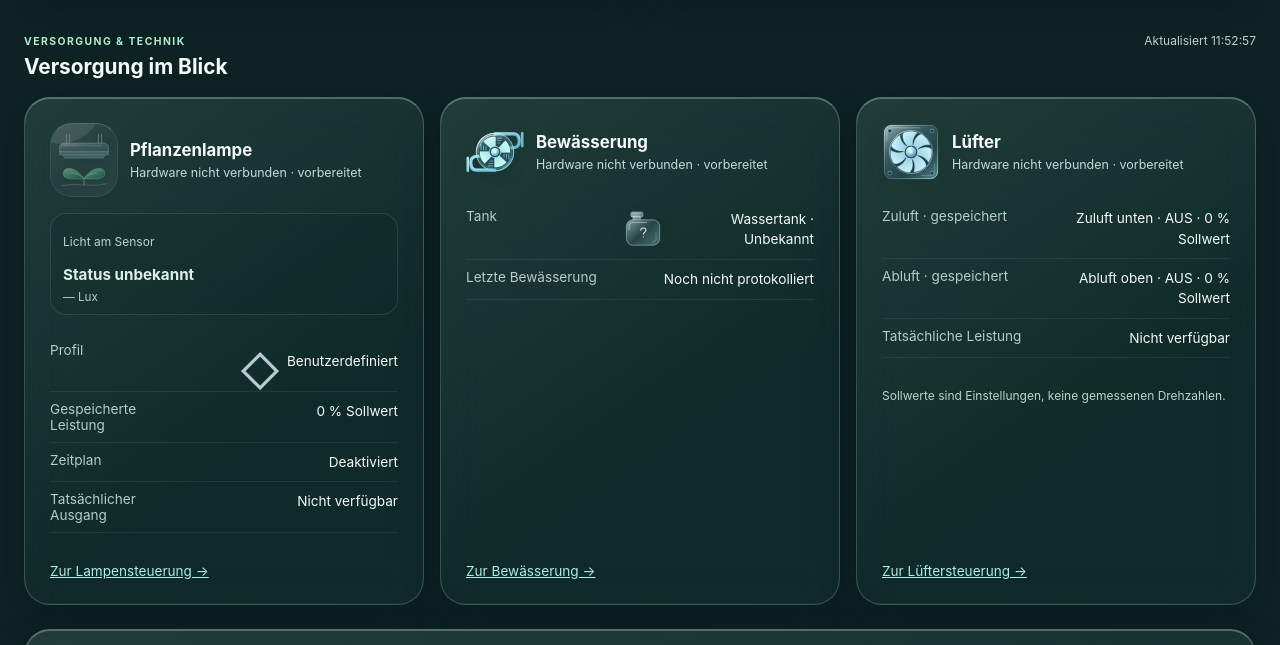
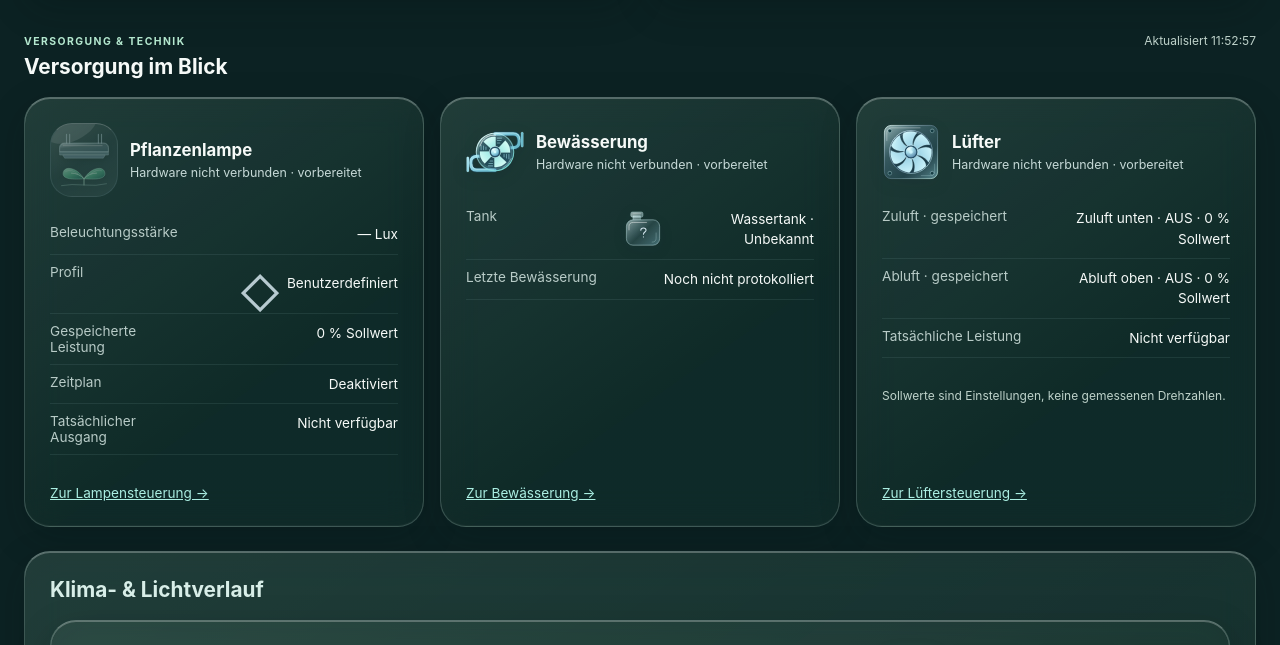
Before and after one commit to Deflection1/plant-monitor, a FastAPI app: page / in a window 1280 px wide. Shown: the part 946-1591 px from the top of the page. Run offline with FastAPI, Linux system fonts and the light colour scheme; data that the repository does not hold is empty.

Commit message:
Replace oversized light status box with standard lux value row

```diff
--- a/templates/index.html
+++ b/templates/index.html
@@ -96,8 +96,7 @@
 <path d="M28 69q12 0 20 9m20-9q-12 0-20 9v10" fill="none" stroke="#d1ffe4" stroke-opacity=".8" stroke-width="1.6" stroke-linecap="round"/>
 <path d="M12 89q16-3 36-1t36-2" fill="none" stroke="#aacfc4" stroke-opacity=".6" stroke-width="1.4" stroke-linecap="round"/>
 <path d="M19 66q9-4 19 4M59 70q10-8 17-5" fill="none" stroke="white" stroke-opacity=".45" stroke-width="1" stroke-linecap="round"/>
-</svg></span><div><h3 id="ovLampTitle">Pflanzenlampe</h3><p id="ovLampStatus" class="ov-equipment-status">Wird geladen …</p></div></header><div class="overview-lamp-live"><div><span class="camera-meta">Licht am Sensor</span><strong id="ovLampLiveState" role="status" aria-live="polite">Status unbekannt</strong><small id="ovLampLiveNote">Warte auf aktuellen Messwert</small></div></div>
-<dl><div><dt>Profil</dt><dd class="overview-profile-value"><span class="overview-profile-icon"><img id="ovLampProfileIcon" src="/static/profile-growth.svg?v=1" alt="" hidden><span id="ovLampFallback" aria-hidden="true">◇</span></span><span id="ovLampProfile">—</span></dd></div><div><dt>Gespeicherte Leistung</dt><dd id="ovLampPower">—</dd></div><div><dt>Zeitplan</dt><dd id="ovLampSchedule">—</dd></div><div><dt>Tatsächlicher Ausgang</dt><dd id="ovLampActual">—</dd></div></dl><a href="#steuerung" data-control-target="lampControlSection">Zur Lampensteuerung →</a>
+</svg></span><div><h3 id="ovLampTitle">Pflanzenlampe</h3><p id="ovLampStatus" class="ov-equipment-status">Wird geladen …</p></div></header><dl><div><dt>Beleuchtungsstärke</dt><dd id="ovLampLiveNote" aria-live="polite">— Lux</dd></div><div><dt>Profil</dt><dd class="overview-profile-value"><span class="overview-profile-icon"><img id="ovLampProfileIcon" src="/static/profile-growth.svg?v=1" alt="" hidden><span id="ovLampFallback" aria-hidden="true">◇</span></span><span id="ovLampProfile">—</span></dd></div><div><dt>Gespeicherte Leistung</dt><dd id="ovLampPower">—</dd></div><div><dt>Zeitplan</dt><dd id="ovLampSchedule">—</dd></div><div><dt>Tatsächlicher Ausgang</dt><dd id="ovLampActual">—</dd></div></dl><a href="#steuerung" data-control-target="lampControlSection">Zur Lampensteuerung →</a>
 </article>
 <article class="panel overview-equipment-card">
 <header><div class="ov-equipment-icon"><svg class="pump-art" viewBox="0 0 96 96" aria-hidden="true" focusable="false">
@@ -1583,7 +1582,7 @@
 <script src="/static/pump-icons.js?v=2"></script>
 <script src="/static/fans.js?v=1"></script>
 <script src="/static/overview-equipment.js?v=3"></script>
-<script src="/static/layout.js?v=2"></script><script src="/static/lamp-visual.js?v=1"></script>
+<script src="/static/layout.js?v=2"></script><script src="/static/lamp-visual.js?v=2"></script>
 </body>
 
 </html>
```
